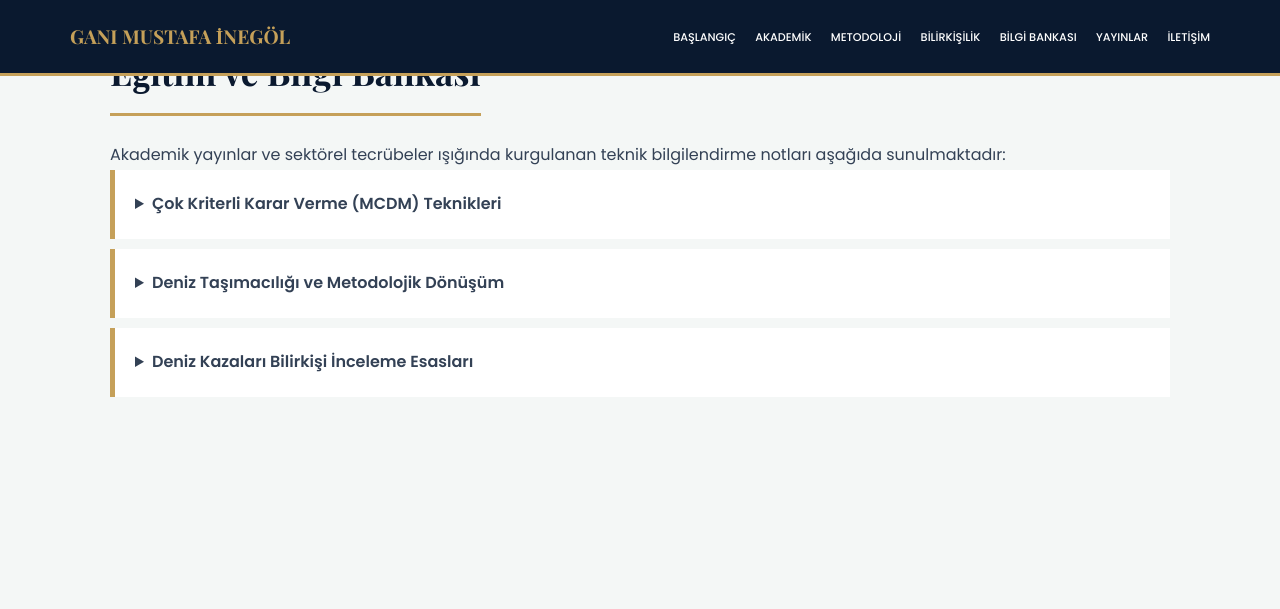
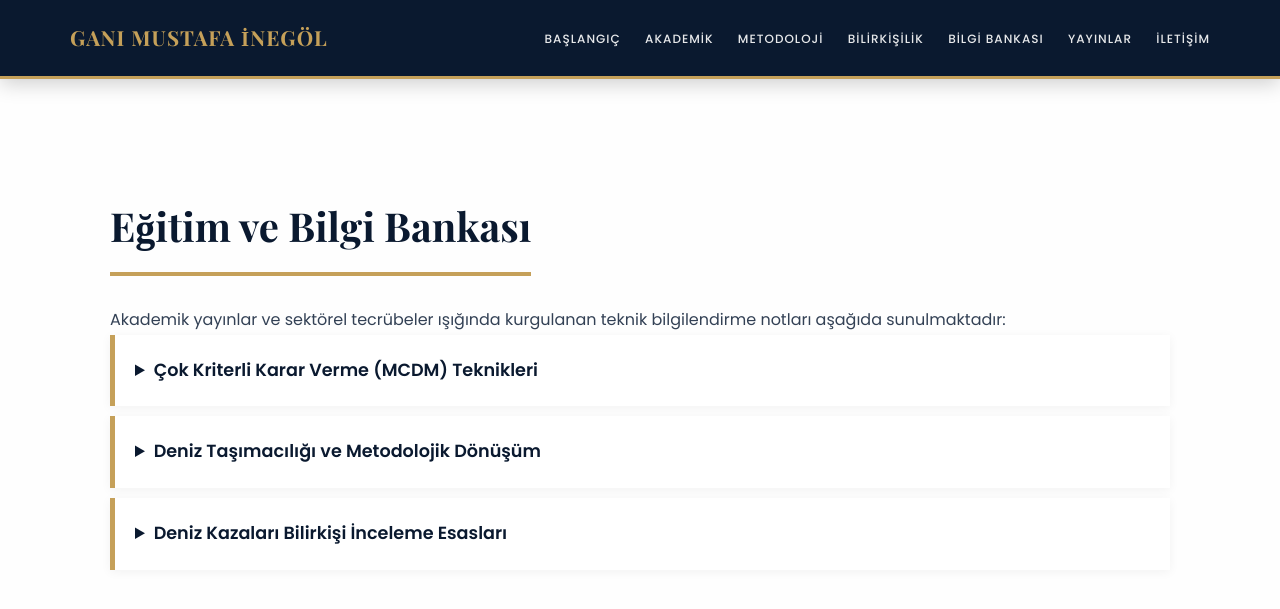
Before and after one commit to drgmi95/drgmi95.github.io, a Jekyll site: the page built from bilgi-bankasi.md, in a window 1280 px wide and 900 px high. Shown: the top 609 px of the window. Built offline with Jekyll 4.4.1, drawn with Linux system fonts in a browser that asks for light colours; some of the changed text lies outside the part shown.

Commit message:
Update default.html

```diff
--- a/_layouts/default.html
+++ b/_layouts/default.html
@@ -7,16 +7,55 @@
     <link href="https://fonts.googleapis.com/css2?family=Playfair+Display:wght@600;700&family=Poppins:wght@300;400;500;600&display=swap" rel="stylesheet">
     <link rel="stylesheet" href="https://cdnjs.cloudflare.com/ajax/libs/font-awesome/6.0.0/css/all.min.css">
     <style>
-        :root { --navy: #0a192f; --gold: #c5a059; --light: #f4f7f6; --white: #ffffff; }
+        :root { --navy: #0a192f; --gold: #c5a059; --light: #f4f7f6; --white: #ffffff; --text-dark: #334155; }
         * { margin: 0; padding: 0; box-sizing: border-box; }
-        body { font-family: 'Poppins', sans-serif; background-color: var(--light); color: #334155; line-height: 1.8; }
-        nav { background: var(--navy); padding: 1.2rem 0; position: fixed; width: 100%; top: 0; z-index: 2000; border-bottom: 3px solid var(--gold); }
+        body { font-family: 'Poppins', sans-serif; background-color: var(--light); color: var(--text-dark); line-height: 1.8; }
+        nav { background: var(--navy); padding: 1.2rem 0; position: fixed; width: 100%; top: 0; z-index: 2000; border-bottom: 3px solid var(--gold); box-shadow: 0 4px 20px rgba(0,0,0,0.2); }
         .nav-container { max-width: 1200px; margin: 0 auto; display: flex; justify-content: space-between; align-items: center; padding: 0 30px; }
-        .logo { font-family: 'Playfair Display', serif; color: var(--gold); font-size: 1.2rem; text-decoration: none; font-weight: 700; text-transform: uppercase; }
-        .nav-links a { color: white; text-decoration: none; margin-left: 15px; font-weight: 500; font-size: 0.7rem; text-transform: uppercase; }
-        .content { padding-top: 100px; max-width: 1100px; margin: 0 auto; padding: 40px 20px; min-height: 100vh; }
-        h2 { font-family: 'Playfair Display', serif; font-size: 2.2rem; color: var(--navy); margin-bottom: 25px; border-bottom: 3px solid var(--gold); display: inline-block; padding-bottom: 10px; }
-        footer { background: var(--navy); color: white; padding: 40px 0; text-align: center; border-top: 5px solid var(--gold); margin-top: 40px; }
+        .logo { font-family: 'Playfair Display', serif; color: var(--gold); font-size: 1.3rem; text-decoration: none; font-weight: 700; letter-spacing: 1px; }
+        .nav-links a { color: rgba(255,255,255,0.9); text-decoration: none; margin-left: 20px; font-weight: 500; font-size: 0.75rem; text-transform: uppercase; letter-spacing: 1px; transition: 0.3s; }
+        .nav-links a:hover { color: var(--gold); }
+
+        /* Ana İçerik Alanı ve Arka Plan Ayarları */
+        .main-content-wrapper {
+            padding-top: 150px; /* Menünün altında kalmaması için üst boşluk */
+            min-height: 100vh;
+            background-size: cover;
+            background-position: center;
+            background-attachment: fixed;
+            position: relative;
+        }
+        /* Arka plan görselinin üzerine okunabilirlik için filtre */
+        .main-content-wrapper::before {
+            content: '';
+            position: absolute;
+            top: 0; left: 0; right: 0; bottom: 0;
+            background: rgba(255, 255, 255, 0.92); /* Beyaz ağırlıklı filtre */
+            z-index: 1;
+        }
+        /* Özel sayfalarda daha koyu filtre (örn: Ana Sayfa) */
+        .main-content-wrapper.dark-overlay::before {
+             background: linear-gradient(rgba(10, 25, 47, 0.85), rgba(10, 25, 47, 0.85));
+        }
+
+        .content {
+            position: relative;
+            z-index: 2;
+            max-width: 1100px;
+            margin: 0 auto;
+            padding: 40px 20px;
+        }
+
+        h2 { font-family: 'Playfair Display', serif; font-size: 2.5rem; color: var(--navy); margin-bottom: 30px; border-bottom: 4px solid var(--gold); display: inline-block; padding-bottom: 10px; }
+        footer { background: var(--navy); color: white; padding: 50px 0; text-align: center; border-top: 5px solid var(--gold); position: relative; z-index: 10; }
+
+        /* Genel Bileşen Stilleri (Kitap Kartı, Butonlar vb.) */
+        .btn-gold { background: var(--gold); color: white; padding: 12px 30px; text-decoration: none; font-weight: 700; display: inline-block; margin-top: 20px; transition: 0.3s; border-radius: 2px; }
+        .btn-gold:hover { background: #b38f4d; transform: translateY(-3px); }
+        details { background: white; padding: 20px; margin-bottom: 15px; border-left: 5px solid var(--gold); box-shadow: 0 2px 10px rgba(0,0,0,0.05); }
+        summary { font-weight: 600; cursor: pointer; color: var(--navy); font-size: 1.1rem; }
+        details p { margin-top: 20px; text-align: justify; line-height: 1.9; }
+        .pub-item { background: white; padding: 25px; margin-bottom: 15px; border-left: 5px solid var(--gold); box-shadow: 0 2px 10px rgba(0,0,0,0.05); }
     </style>
 </head>
 <body>
@@ -34,7 +73,15 @@
             </div>
         </div>
     </nav>
-    <div class="content">{{ content }}</div>
-    <footer><p>&copy; 2026 {{ site.title }}</p></footer>
+
+    <div class="main-content-wrapper {% if page.dark_overlay %}dark-overlay{% endif %}" style="background-image: url('{{ page.background_image }}');">
+        <div class="content">
+            {{ content }}
+        </div>
+    </div>
+
+    <footer>
+        <p>&copy; 2026 {{ site.title }} | Maritime & Methodology Consultant</p>
+    </footer>
 </body>
 </html>
```
